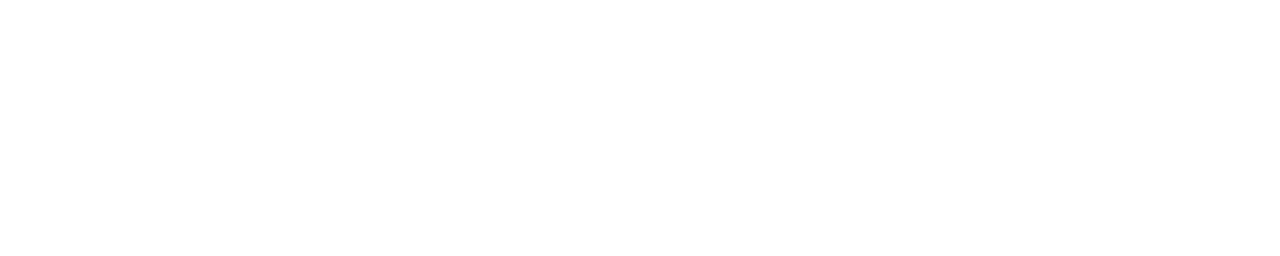
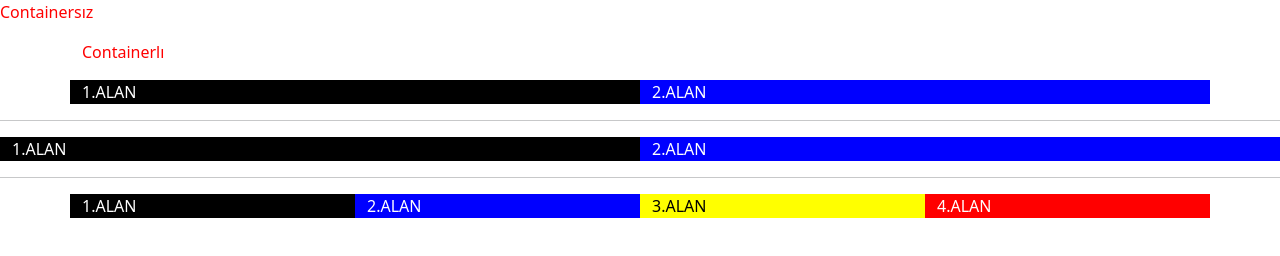
Before and after one commit to Kevser-Yilmaz/Miuul-Bootstrap5, a plain HTML site: page index.html in a window 1280 px wide. Drawn offline with nearby package versions, Linux system fonts and the light colour scheme.

Commit message:
Container

```diff
--- a/index.html
+++ b/index.html
@@ -22,6 +22,39 @@
 
     <body>
         <!-- start code -->
+        <p style="color: red;">Containersız</p>
+        <!-- container -->
+    <div class="container">
+        <p style="color: red;">Containerlı</p>
+    </div>
+
+    <!-- grid layout = 12 -->
+    <div class="container">
+        <div class="row">
+            <div class="col-md-6" style="background-color: black; color: white;">1.ALAN</div>
+            <div class="col-md-6" style="background-color: blue; color: white;">2.ALAN</div>
+        </div>
+    </div>
+
+    <hr>
+
+    <div class="container-fluid">
+        <div class="row">
+            <div class="col-md-6" style="background-color: black; color: white;">1.ALAN</div>
+            <div class="col-md-6" style="background-color: blue; color: white;">2.ALAN</div>
+        </div>
+    </div>
+
+    <hr>
+
+    <div class="container">
+        <div class="row">
+            <div class="col-sm-6 col-md-4 col-lg-3" style="background-color: black; color: white;">1.ALAN</div>
+            <div class="col-sm-6 col-md-4 col-lg-3" style="background-color: blue; color: white;">2.ALAN</div>
+            <div class="col-sm-6 col-md-4 col-lg-3" style="background-color: yellow; color: black;">3.ALAN</div>
+            <div class="col-sm-6 col-md-4 col-lg-3" style="background-color: red; color: white;">4.ALAN</div>
+        </div>
+    </div>
 
         <!-- end code -->
         <!-- Bootstrap JavaScript Libraries -->
```
